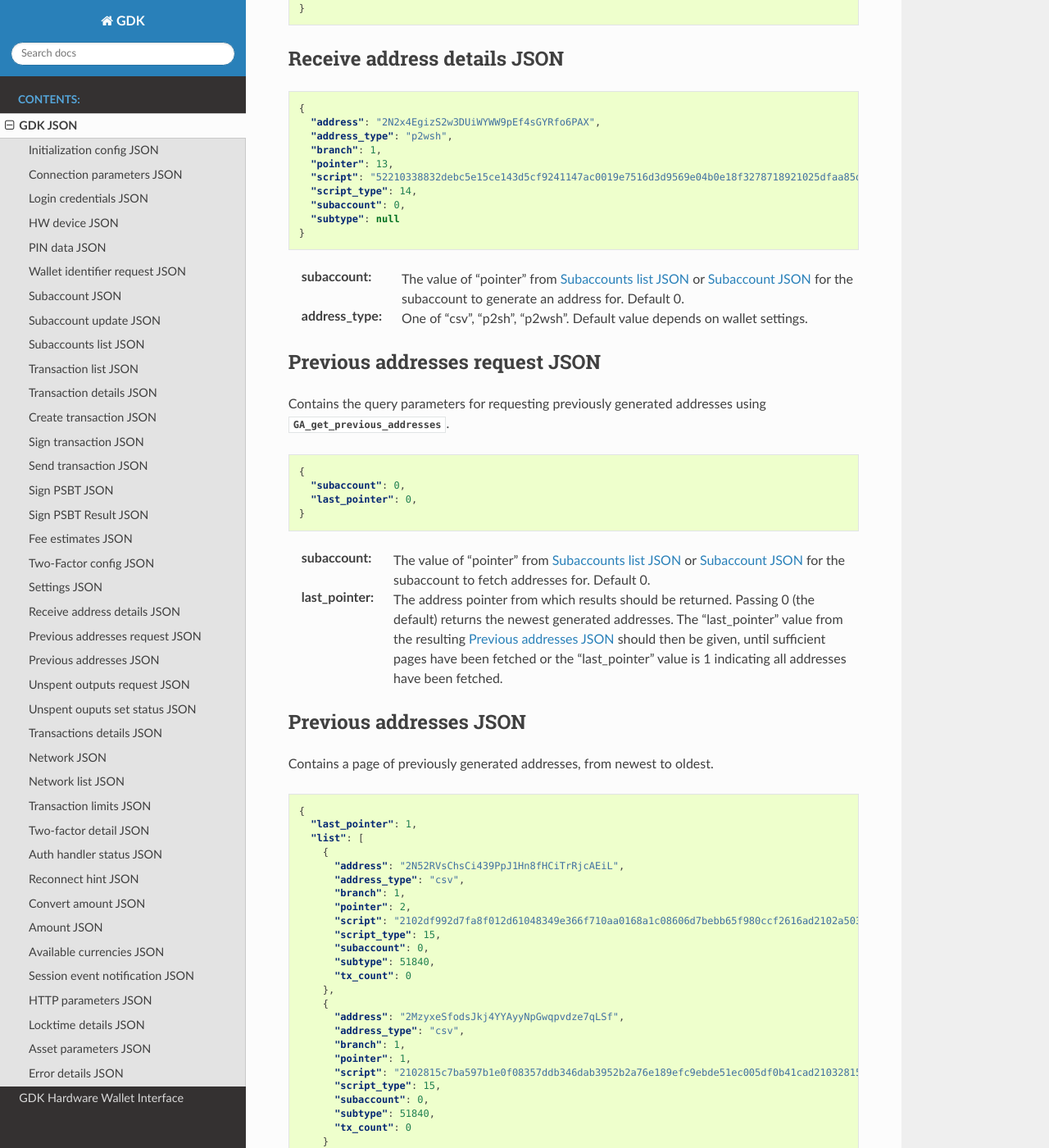
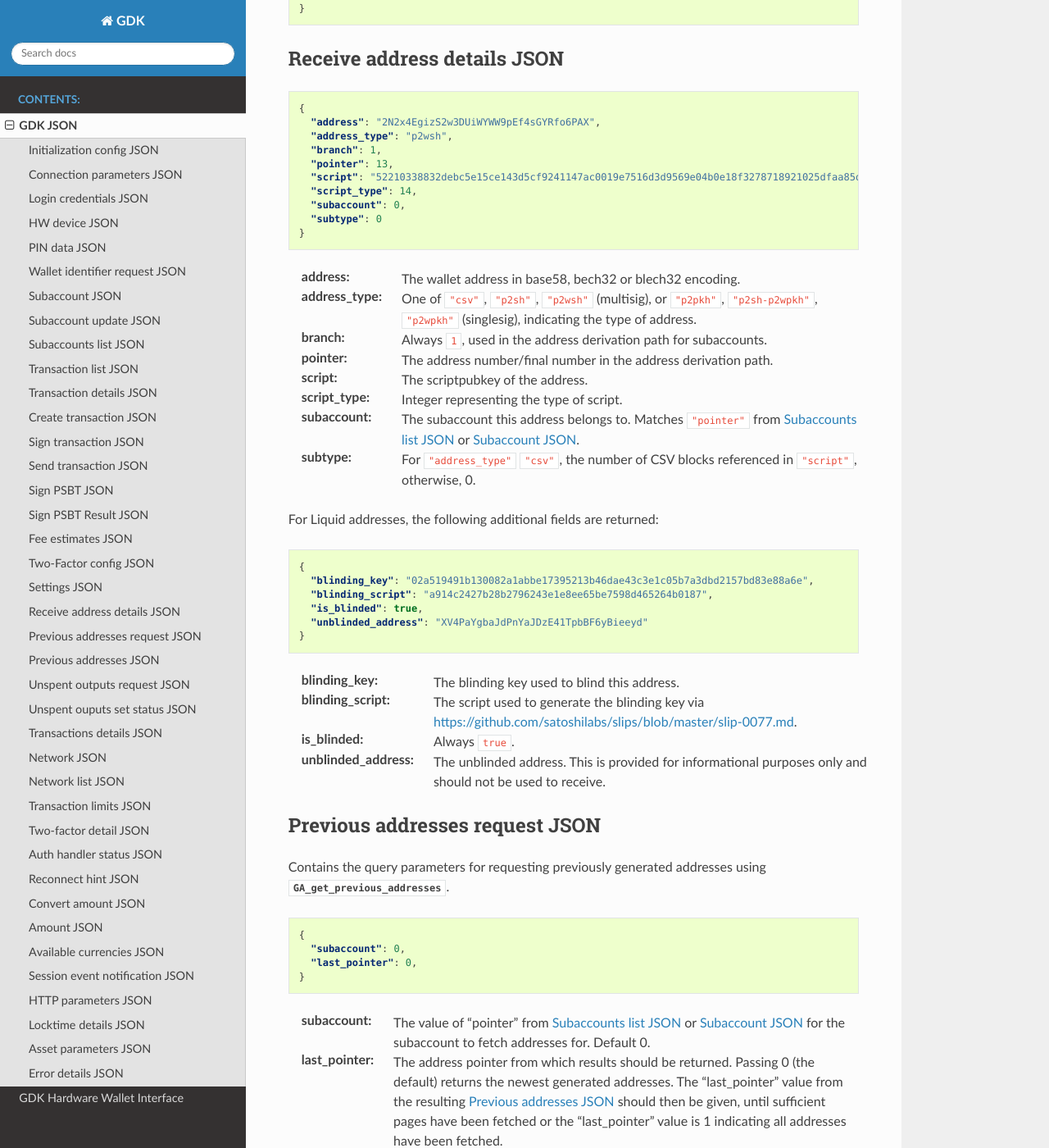
Before and after one commit to Blockstream/gdk, a Sphinx documentation site: the page built from docs/source/gdk-json.rst, in a window 1280 px wide and 1400 px high, scrolled down 12493 px. Shown: the whole window at 82% size. Built offline with Sphinx 7.4.7 and the Read the Docs theme 2.0.0, drawn with Linux system fonts in a browser that asks for light colours; pages that are not in the unit, such as notebooks, are missing from menus.

Commit message:
Remove 'branch' override and set null subtype to 0 for addresses
This makes addresses match the tx list output. Also document the
address/previous address output fully.

```diff
--- a/docs/source/gdk-json.rst
+++ b/docs/source/gdk-json.rst
@@ -762,12 +762,34 @@ Receive address details JSON
     "script": "52210338832debc5e15ce143d5cf9241147ac0019e7516d3d9569e04b0e18f3278718921025dfaa85d64963252604e1b139b40182bb859a9e2e1aa2904876c34e82158d85452ae",
     "script_type": 14,
     "subaccount": 0,
-    "subtype": null
+    "subtype": 0
   }
 
-:subaccount: The value of "pointer" from :ref:`subaccount-list` or :ref:`subaccount-detail` for the subaccount to generate an address for. Default 0.
-:address_type: One of "csv", "p2sh", "p2wsh". Default value depends on wallet settings.
+:address: The wallet address in base58, bech32 or blech32 encoding.
+:address_type: One of ``"csv"``, ``"p2sh"``, ``"p2wsh"`` (multisig),
+    or ``"p2pkh"``, ``"p2sh-p2wpkh"``, ``"p2wpkh"`` (singlesig), indicating the type of address.
+:branch: Always ``1``, used in the address derivation path for subaccounts.
+:pointer: The address number/final number in the address derivation path.
+:script: The scriptpubkey of the address.
+:script_type: Integer representing the type of script.
+:subaccount: The subaccount this address belongs to. Matches ``"pointer"`` from :ref:`subaccount-list` or :ref:`subaccount-detail`.
+:subtype: For ``"address_type"`` ``"csv"``, the number of CSV blocks referenced in ``"script"``, otherwise, 0.
 
+For Liquid addresses, the following additional fields are returned:
+
+.. code-block:: json
+
+  {
+    "blinding_key": "02a519491b130082a1abbe17395213b46dae43c3e1c05b7a3dbd2157bd83e88a6e",
+    "blinding_script": "a914c2427b28b2796243e1e8ee65be7598d465264b0187",
+    "is_blinded": true,
+    "unblinded_address": "XV4PaYgbaJdPnYaJDzE41TpbBF6yBieeyd"
+  }
+
+:blinding_key: The blinding key used to blind this address.
+:blinding_script: The script used to generate the blinding key via https://github.com/satoshilabs/slips/blob/master/slip-0077.md.
+:is_blinded: Always ``true``.
+:unblinded_address: The unblinded address. This is provided for informational purposes only and should not be used to receive.
 
 
 .. _previous-addresses-request:
```
Also changed, not shown: 1 other file.
